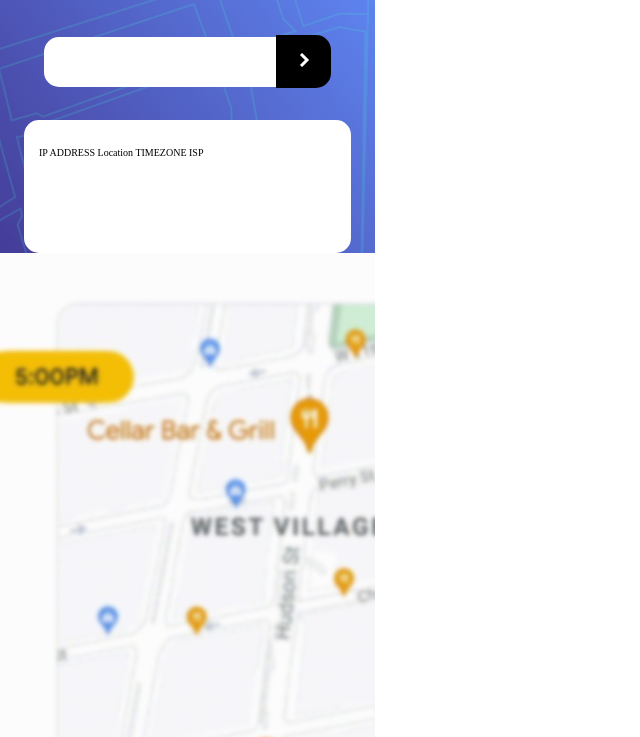
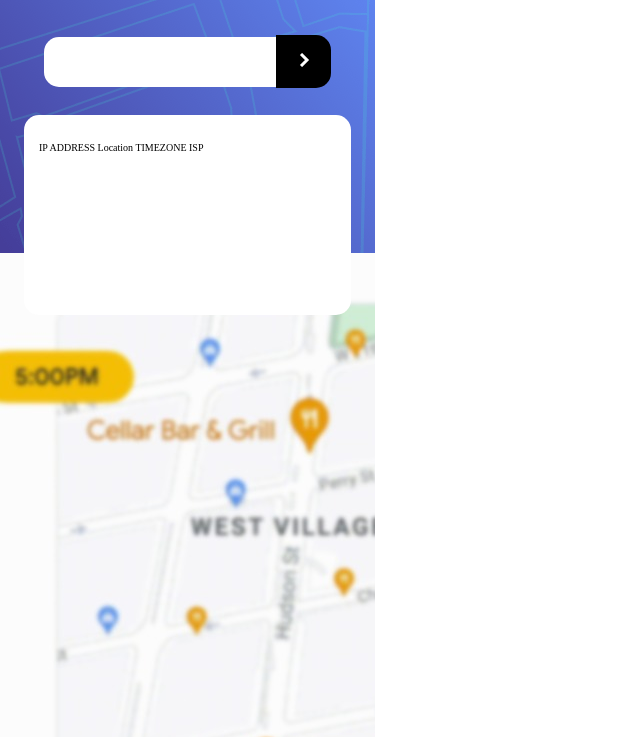
Before and after one commit to DavidSaintAnna/ip-address-tracker, a website: page index.html in a window 1280 px wide. Shown: the part 47-784 px from the top of the page, without its empty margins (0-640 px from the left). Drawn offline with Linux system fonts and the light colour scheme.

Commit message:
fix: html structure and css structure

```diff
--- a/style.css
+++ b/style.css
@@ -20,10 +20,6 @@ main {
     width: 375px;
     height: 300px;
     background-image: url('images/pattern-bg-mobile.png');
-    display: flex;
-    justify-content: center;
-    flex-direction: column;
-
 
 }
 
@@ -44,9 +40,10 @@ h1 {
     margin-top: 20px;
 }
 
+
+
+
 .ip-info {
-  width: 100%;
-  height: 100%;
   display: flex;
   flex-direction: column;
   justify-content: center;
@@ -76,10 +73,12 @@ input {
 }
 
 .ip-box {
-  margin-top: 32px;
+  margin-top: 390px;
+  position: absolute;
   background-color: var(--white);
   border-radius: 15px;
   padding: 27px 15px 24px 15px;
   width: 327px;
-  height: 400px;
+  height: 200px;
+  z-index: 1;
 }
```
Also changed, not shown: index.html (+0 -1 lines).
